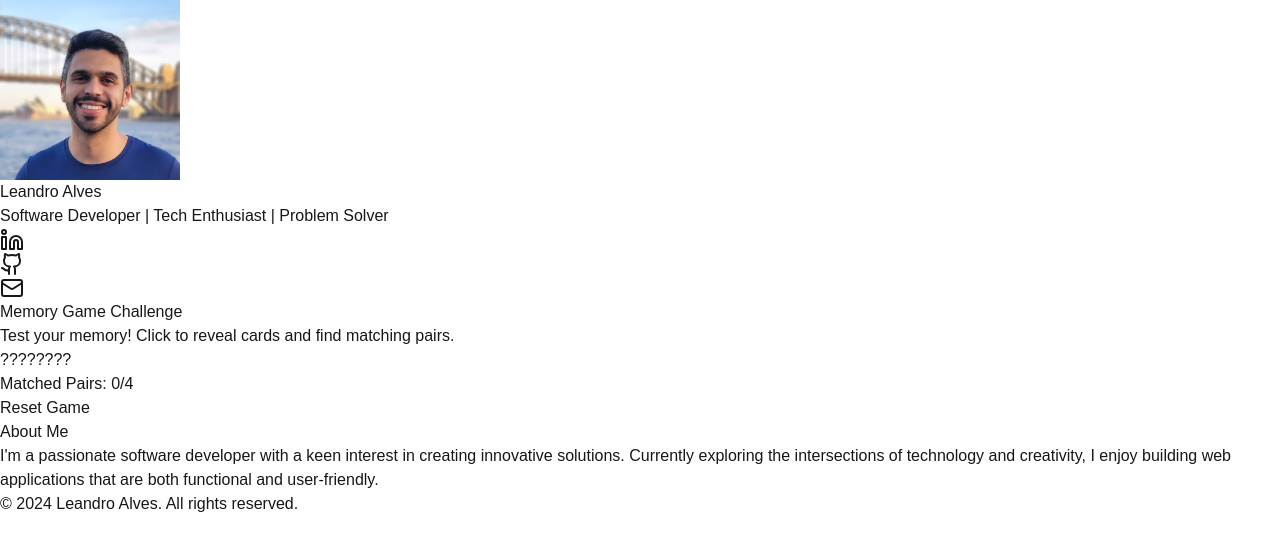
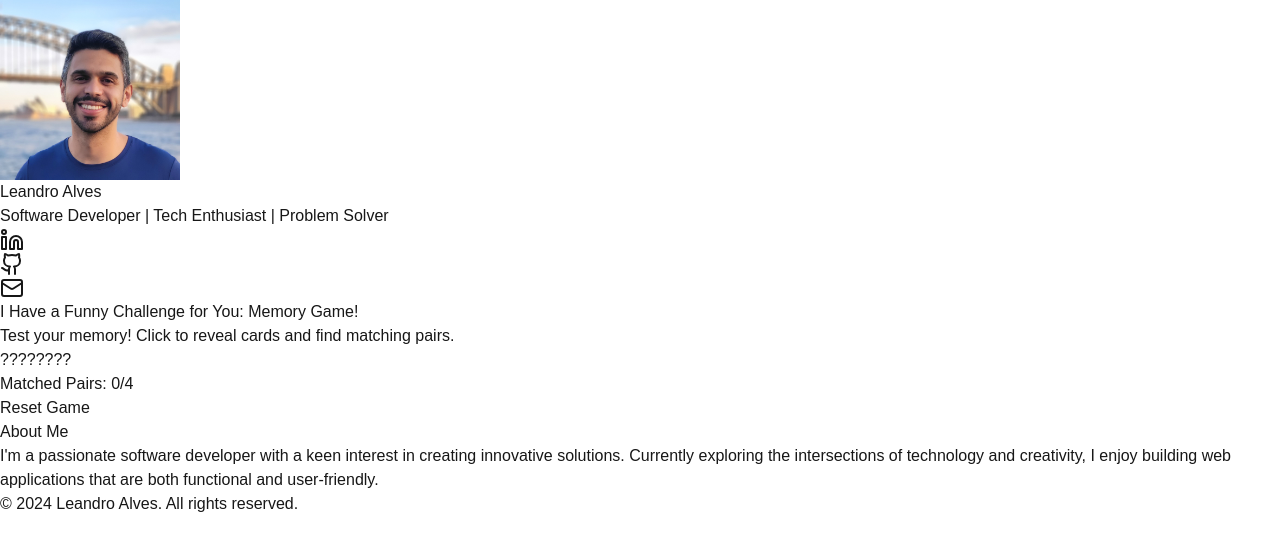
Before and after one commit to leandroalveso/leandroalveso.github.io, a Next.js app: page / in a window 1280 px wide. Shown: the top 550 px of the page. Built offline with nearby package versions, Linux system fonts and the light colour scheme.

Commit message:
update some info

```diff
--- a/app/page.tsx
+++ b/app/page.tsx
@@ -86,7 +86,7 @@ export default function Home() {
                 <Linkedin size={24} />
               </a>
               <a
-                href="https://github.com/your-github-username"
+                href="https://github.com/leandroalveso"
                 target="_blank"
                 rel="noopener noreferrer"
                 className="hover:text-gray-800 transition-colors"
@@ -94,7 +94,7 @@ export default function Home() {
                 <Github size={24} />
               </a>
               <a
-                href="mailto:your-email@example.com"
+                href="mailto:engleandroalveso@gmail.com"
                 className="hover:text-red-600 transition-colors"
               >
                 <Mail size={24} />
@@ -104,7 +104,7 @@ export default function Home() {
         </div>
 
         <div className="w-full bg-white shadow-md rounded-lg p-6">
-          <h2 className="text-2xl font-semibold mb-4">Memory Game Challenge</h2>
+          <h2 className="text-2xl font-semibold mb-4">I Have a Funny Challenge for You: Memory Game!</h2>
           <p className="text-gray-600 mb-4">
             Test your memory! Click to reveal cards and find matching pairs.
           </p>
```
